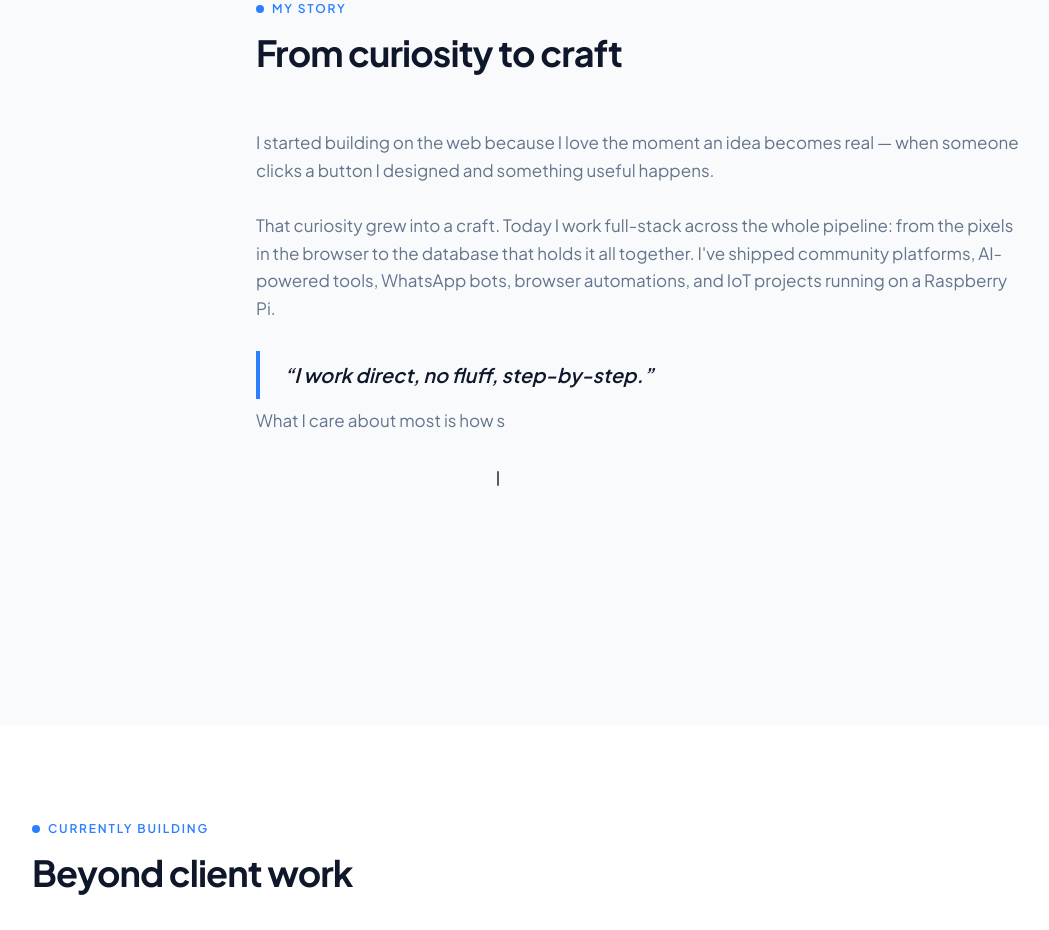
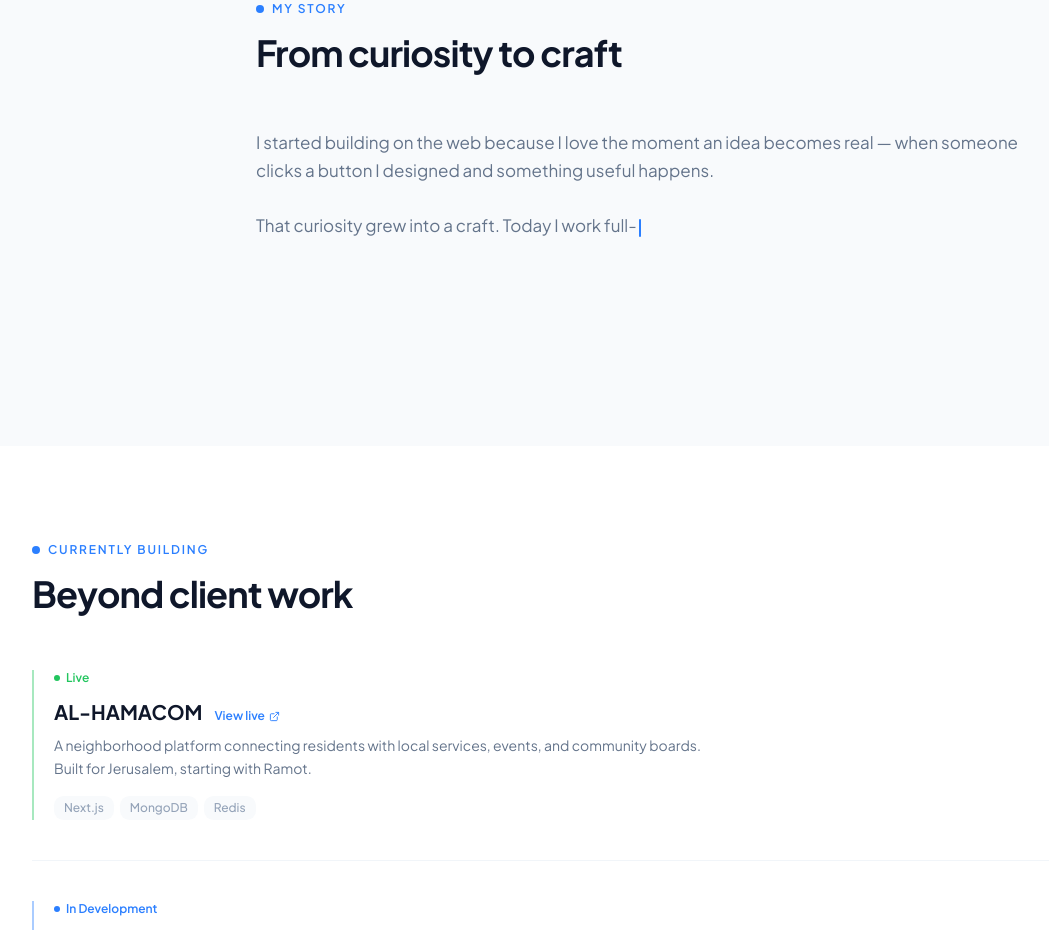
Before and after one commit to yonidev0101/yonidev, a Next.js app: page /about in a window 1280 px wide. Shown: the part 920-1850 px from the top of the page, without its empty margins (0-1049 px from the left). Built offline with nearby package versions, Linux system fonts and the light colour scheme.

Commit message:
feat: real-time live typing in MyStory — char-by-char setTimeout chain, cursor follows typing position, natural pauses on punctuation, variable speed

```diff
--- a/src/app/about/MyStory.tsx
+++ b/src/app/about/MyStory.tsx
@@ -1,91 +1,116 @@
 "use client";
 
-import { useRef, useState, useEffect } from "react";
+import { useEffect, useRef, useState } from "react";
 import { motion, useInView } from "framer-motion";
 import { useT } from "@/lib/i18n/LocaleProvider";
 
-const STAGGER   = 0.010; // seconds per character
-const HDR_DONE  = 0.65;  // header finishes fading in
-const PARA_GAP  = 0.30;  // pause between paragraphs
-const QUOTE_DUR = 0.55;  // pull-quote slide-in
+// Real human-typing feel
+const BASE_SPEED      = 26;   // ms per char — fast typist
+const SPEED_VARIATION = 0.40; // ±40% randomness
+const PAUSE_PERIOD    = 240;  // ms after .  !  ?
+const PAUSE_COMMA     = 110;  // ms after ,  ;  :
+const PAUSE_DASH      = 150;  // ms after — -
+const HEADER_DURATION = 600;  // ms — wait for header to fade in before typing
+const QUOTE_DURATION  = 550;  // ms — pull quote slide-in
+const POST_QUOTE_GAP  = 280;  // ms — small pause after quote before resuming
 
-// Snap in — no fade, just appears, like a key press
-const charVariant = {
-  hidden:  { opacity: 0 },
-  visible: { opacity: 1, transition: { duration: 0.001 } },
-};
+function nextDelay(prevChar: string): number {
+  const variation = 1 + (Math.random() - 0.5) * SPEED_VARIATION;
+  const base = BASE_SPEED * variation;
+  if (".!?".includes(prevChar))      return base + PAUSE_PERIOD;
+  if (",;:".includes(prevChar))      return base + PAUSE_COMMA;
+  if ("—-".includes(prevChar))       return base + PAUSE_DASH;
+  return base;
+}
 
 function Cursor() {
   return (
     <span
       aria-hidden
-      className="inline-block w-[2px] h-[0.88em] bg-heading/70 align-text-bottom ms-[1px] rounded-[1px]"
-      style={{ animation: "cursor-blink 0.65s step-end infinite" }}
+      className="inline-block w-[2px] h-[1.05em] bg-brand-500 align-middle ms-[2px] rounded-[1px]"
+      style={{ animation: "cursor-blink 0.55s step-end infinite" }}
     />
   );
 }
 
-function TypedParagraph({
+function TypedText({
   text,
-  delay,
-  started,
-  isCurrent,
+  active,
+  onDone,
 }: {
   text: string;
-  delay: number;
-  started: boolean;
-  isCurrent: boolean;
+  active: boolean;
+  onDone: () => void;
 }) {
+  const [shown, setShown] = useState(0);
+  const onDoneRef = useRef(onDone);
+
+  useEffect(() => {
+    onDoneRef.current = onDone;
+  }, [onDone]);
+
+  useEffect(() => {
+    if (!active) return;
+
+    let i = 0;
+    let timer: number | undefined;
+    let cancelled = false;
+
+    const tick = () => {
+      if (cancelled) return;
+      i++;
+      setShown(i);
+      if (i >= text.length) {
+        onDoneRef.current();
+        return;
+      }
+      timer = window.setTimeout(tick, nextDelay(text[i - 1]));
+    };
+
+    // Tiny initial pause so the cursor blinks once before typing starts
+    timer = window.setTimeout(tick, 120);
+
+    return () => {
+      cancelled = true;
+      if (timer) clearTimeout(timer);
+    };
+  }, [active, text]);
+
+  const isTyping = active && shown < text.length;
+
   return (
-    <motion.p
-      className="text-body leading-relaxed text-[1.0625rem]"
-      initial="hidden"
-      animate={started ? "visible" : "hidden"}
-      variants={{
-        hidden: {},
-        visible: { transition: { staggerChildren: STAGGER, delayChildren: delay } },
-      }}
-    >
-      {text.split("").map((char, i) => (
-        <motion.span key={i} variants={charVariant} style={{ display: "inline" }}>
-          {char}
-        </motion.span>
-      ))}
-      {isCurrent && <Cursor />}
-    </motion.p>
+    <p className="text-body leading-relaxed text-[1.0625rem] min-h-[1.6em]">
+      {text.slice(0, shown)}
+      {isTyping && <Cursor />}
+    </p>
   );
 }
+
+type Phase = "idle" | "p1" | "p2" | "quote" | "p3" | "p4" | "done";
 
 export default function MyStory() {
   const t = useT();
   const s = t.about.story;
 
   const ref = useRef<HTMLDivElement>(null);
-  const started = useInView(ref, { once: true, margin: "-80px" });
-  const [currentPara, setCurrentPara] = useState(-1);
+  const inView = useInView(ref, { once: true, margin: "-80px" });
+  const [phase, setPhase] = useState<Phase>("idle");
 
-  // Compute when each paragraph starts (based on char count of previous paragraphs)
-  const p1Delay    = HDR_DONE;
-  const p2Delay    = p1Delay    + s.p1.length * STAGGER + PARA_GAP;
-  const quoteDelay = p2Delay    + s.p2.length * STAGGER + 0.15;
-  const p3Delay    = quoteDelay + QUOTE_DUR + 0.20;
-  const p4Delay    = p3Delay    + s.p3.length * STAGGER + PARA_GAP;
-  const doneAt     = p4Delay    + s.p4.length * STAGGER;
+  // Start the chain after the header has finished fading in
+  useEffect(() => {
+    if (!inView) return;
+    const id = setTimeout(() => setPhase("p1"), HEADER_DURATION);
+    return () => clearTimeout(id);
+  }, [inView]);
 
-  // Move cursor from paragraph to paragraph on schedule
+  // After p2 finishes, show the pull quote, then move to p3
   useEffect(() => {
-    if (!started) return;
-    const t = (s: number) => s * 1000;
-    const ids = [
-      setTimeout(() => setCurrentPara(0), t(p1Delay)),
-      setTimeout(() => setCurrentPara(1), t(p2Delay)),
-      setTimeout(() => setCurrentPara(2), t(p3Delay)),
-      setTimeout(() => setCurrentPara(3), t(p4Delay)),
-      setTimeout(() => setCurrentPara(-1), t(doneAt + 0.4)),
-    ];
-    return () => ids.forEach(clearTimeout);
-  // eslint-disable-next-line react-hooks/exhaustive-deps
-  }, [started]);
+    if (phase !== "quote") return;
+    const id = setTimeout(() => setPhase("p3"), QUOTE_DURATION + POST_QUOTE_GAP);
+    return () => clearTimeout(id);
+  }, [phase]);
+
+  const showQuote = phase === "quote" || phase === "p3" || phase === "p4" || phase === "done";
 
   return (
     <section className="py-24 bg-bg-soft">
@@ -95,7 +120,7 @@ export default function MyStory() {
           {/* Heading — fades in first */}
           <motion.div
             initial={{ opacity: 0, y: 20 }}
-            animate={started ? { opacity: 1, y: 0 } : { opacity: 0, y: 20 }}
+            animate={inView ? { opacity: 1, y: 0 } : { opacity: 0, y: 20 }}
             transition={{ duration: 0.5, ease: "easeOut" }}
             className="mb-14"
           >
@@ -106,24 +131,42 @@ export default function MyStory() {
             <h2 className="section-heading">{s.heading}</h2>
           </motion.div>
 
-          {/* Story — one paragraph at a time, blinking cursor tracks progress */}
+          {/* Story — live typed, one paragraph after another */}
           <div className="space-y-7">
-            <TypedParagraph text={s.p1} delay={p1Delay} started={started} isCurrent={currentPara === 0} />
-            <TypedParagraph text={s.p2} delay={p2Delay} started={started} isCurrent={currentPara === 1} />
+            <TypedText
+              text={s.p1}
+              active={phase === "p1"}
+              onDone={() => setPhase("p2")}
+            />
+            <TypedText
+              text={s.p2}
+              active={phase === "p2"}
+              onDone={() => setPhase("quote")}
+            />
 
+            {showQuote && (
               <motion.blockquote
                 initial={{ opacity: 0, x: -16 }}
-              animate={started ? { opacity: 1, x: 0 } : { opacity: 0, x: -16 }}
-              transition={{ duration: 0.45, ease: "easeOut", delay: quoteDelay }}
+                animate={{ opacity: 1, x: 0 }}
+                transition={{ duration: QUOTE_DURATION / 1000, ease: "easeOut" }}
                 className="my-2 border-s-4 border-brand-500 ps-6 py-2"
               >
                 <p className="text-xl font-semibold text-heading italic leading-relaxed">
                   &ldquo;{s.pullQuote}&rdquo;
                 </p>
               </motion.blockquote>
+            )}
 
-            <TypedParagraph text={s.p3} delay={p3Delay} started={started} isCurrent={currentPara === 2} />
-            <TypedParagraph text={s.p4} delay={p4Delay} started={started} isCurrent={currentPara === 3} />
+            <TypedText
+              text={s.p3}
+              active={phase === "p3"}
+              onDone={() => setPhase("p4")}
+            />
+            <TypedText
+              text={s.p4}
+              active={phase === "p4"}
+              onDone={() => setPhase("done")}
+            />
           </div>
 
         </div>
```
Lines whose indentation alone changed are shown as unchanged.
